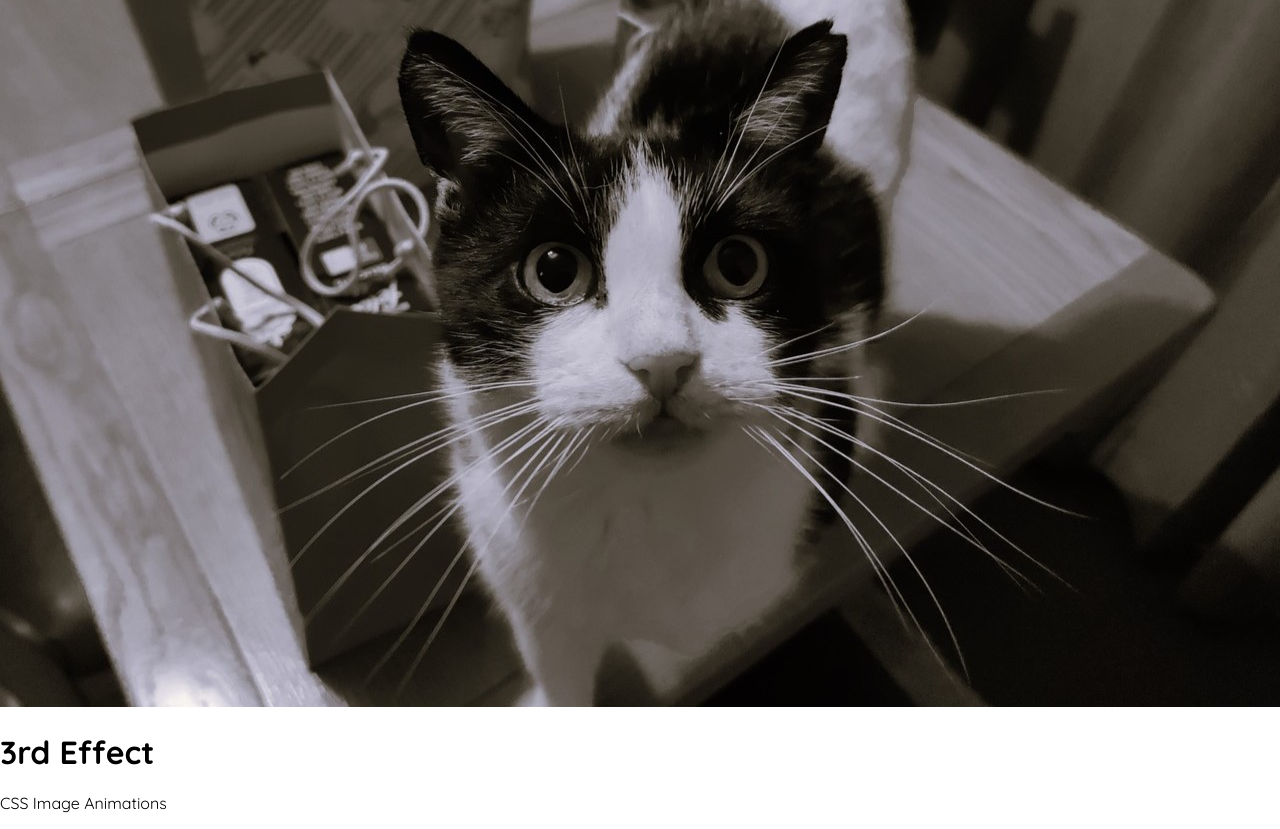
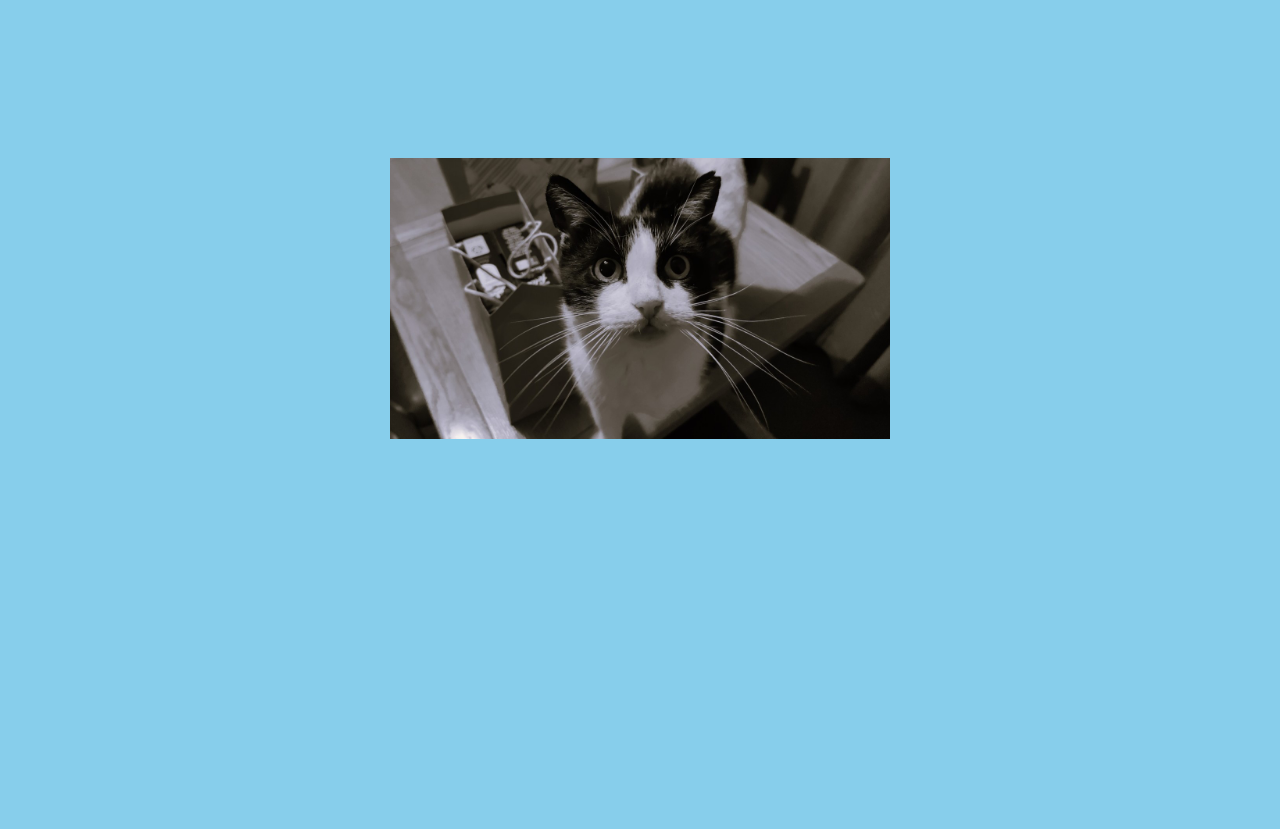
Before and after one commit to Nimira43/Image-Effects-Vol-1, a plain HTML site: page 3rd-Image-Effect/index.html in a window 1280 px wide. Drawn offline with Linux system fonts and the light colour scheme.

Commit message:
Updated P3 CSS

```diff
--- a/3rd-Image-Effect/style.css
+++ b/3rd-Image-Effect/style.css
@@ -5,5 +5,55 @@ body {
   display: flex;
   justify-content: center;
   align-items: center;
-  font-family: 'Quicksand', sans-serif;
+  font-family: 'Mulish', sans-serif;
+  background-color: #87ceeb;
 }
+
+.container {
+  width: 500px;
+  height: 500px;
+  position: relative;
+  overflow: hidden;
+}
+
+.container img {
+  width: 100%;
+  transition: all 0.5s;
+}
+
+.caption {
+  position: absolute;
+  top: 0;
+  left: 0;
+  width: 100%;
+  height: 100%;
+  display: flex;
+  flex-direction: column;
+  justify-content: center;
+  align-items: center;
+  color: #87ceeb;
+  transition: all 0.5s;
+  transform: translateY(-100%);
+}
+
+.caption h1,
+.caption p {
+  text-transform: uppercase;
+}
+
+.caption h1 {
+  margin: 0;
+}
+
+.caption p {
+  font-size: 18px;
+}
+
+.container:hover .caption {
+  background-color: rgba(0, 0, 0, 0.5);
+  transform: translateY(0);
+}
+
+.container:hover img {
+  transform: scale(1.3) rotate(-15deg);
+}
```
